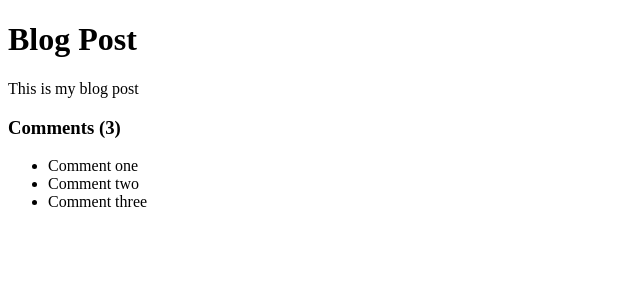
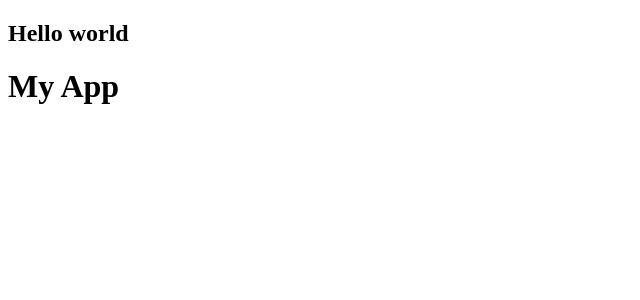
Before and after one commit to kucheriavii/feedback2, a React (Create React App) app: page / in a window 1280 px wide. Shown: the top 300 px of the page, without its empty margins (0-640 px from the left). Built offline with nearby package versions, Linux system fonts and the light colour scheme.

Commit message:
1. Creating Your First Component _ Props

```diff
--- a/src/App.jsx
+++ b/src/App.jsx
@@ -1,38 +1,13 @@
 import React from 'react';
+import Header from './components/Header';
 
 function App(){
-
-    const title = "Blog Post";
-    const body = "This is my blog post";
-    const comments = [
-        {id:1, text: "Comment one"},
-        {id:2, text: "Comment two"},
-        {id:666, text: "Comment three"}
-    ]
-
-    const loading = false
-    const showComments = true
-    const commentBlock = (
-        <div className='comments'>
-            <h3>Comments ({comments.length})</h3>
-            <ul>
-                {comments.map((comment, index) => {
-                    return <li key={index}>{comment.text}</li>
-                })}
-            </ul>
+    return <>
+        <Header text="Hello world"/>
+        <div className='container'>
+            <h1>My App</h1>
         </div>
-    )
-
-    if (loading) return <h1>loading ...</h1>
-    return (
-        <div className='container'>
-            <h1>{title}</h1>
-            <p>{body}</p>
-
-
-            {showComments &&  commentBlock}
-        </div>
-    );
+    </>
 }
 
 export default App;
--- /dev/null
+++ b/src/components/Header.jsx
@@ -0,0 +1,21 @@
+import React from 'react';
+import PropTypes from 'prop-types';
+
+export default function Header({text}) {
+  return (
+    <header>
+        <div>
+            <h2>{text}</h2>
+        </div>
+    </header>
+  )
+}
+
+Header.defaultProps = {
+    text: "Feedback UI"
+}
+
+Header.propTypes = {
+    text: PropTypes.string,
+
+}
```
